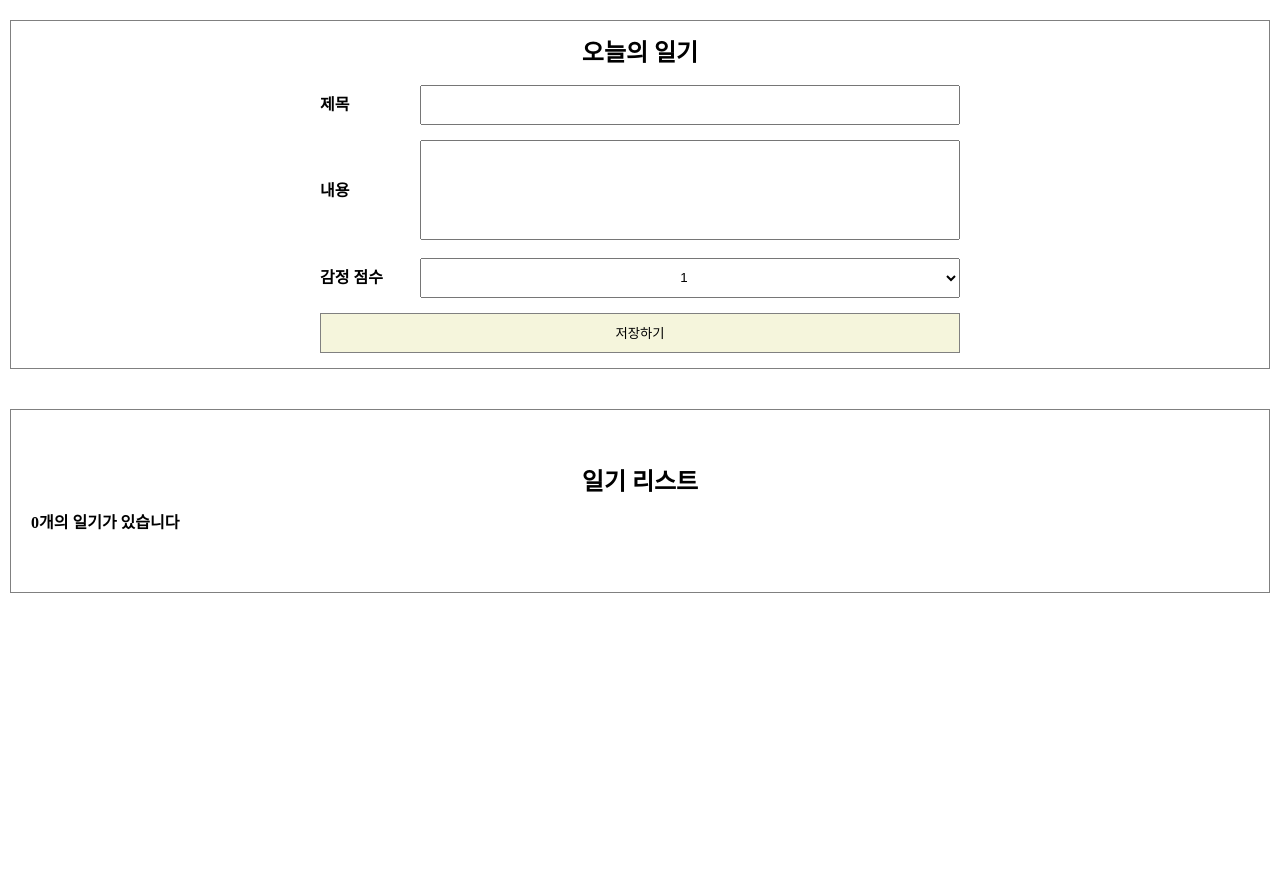
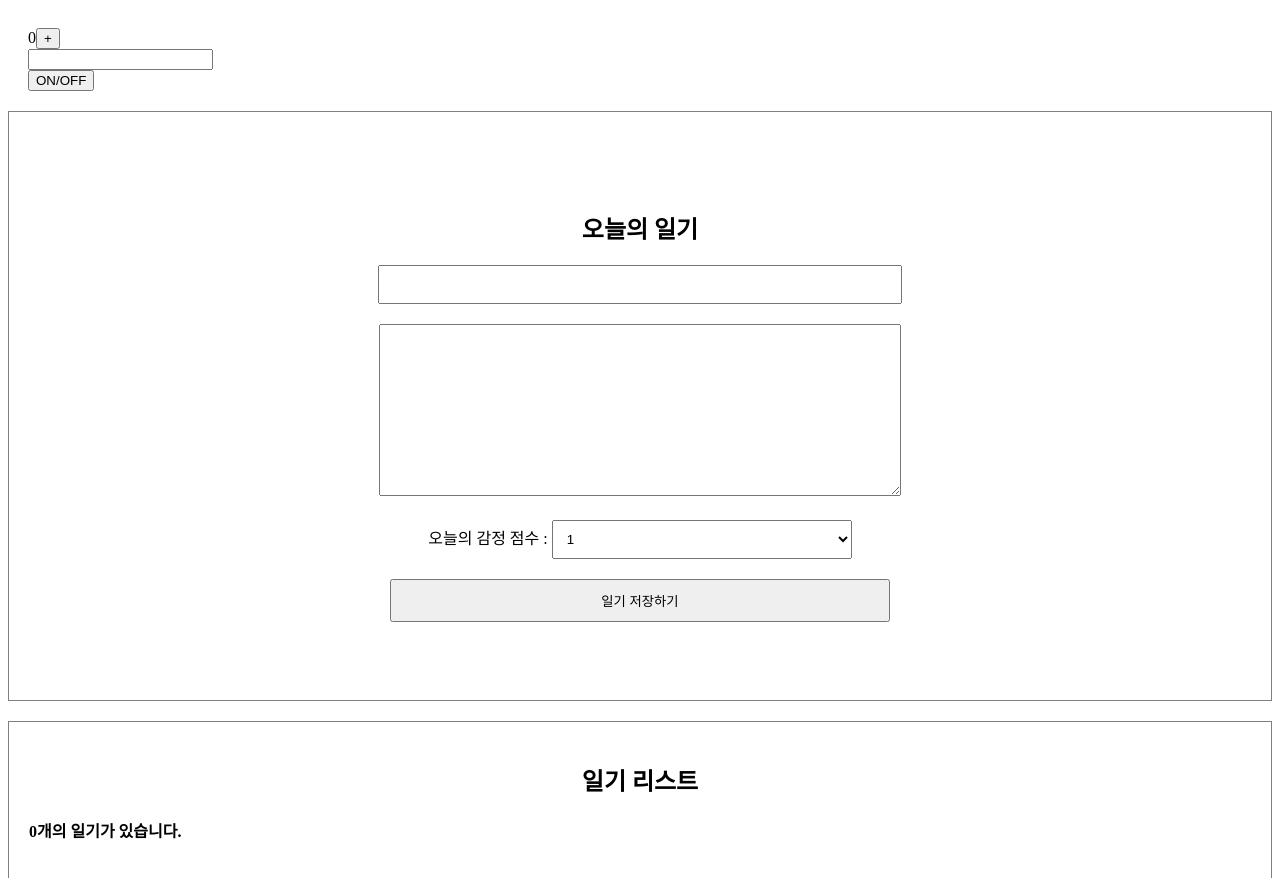
Before and after one commit to wonyj0228/simple-diary, a React (Create React App) app: page / in a window 1280 px wide. Shown: the top 878 px of the page. Before the commit the page ends 800 px from the top, so only its background shows below. Built offline with nearby package versions, Linux system fonts and the light colour scheme.

Commit message:
lifecycle - useEffect

```diff
--- a/src/index.js
+++ b/src/index.js
@@ -2,8 +2,8 @@
 import ReactDOM from 'react-dom/client';
 import './index.css';
 // import App from './App';
-// import App from './repeat/App';
-import App from './self-diary/App';
+import App from './repeat/App';
+// import App from './self-diary/App';
 
 const root = ReactDOM.createRoot(document.getElementById('root'));
 root.render(<App />);
--- a/src/repeat/App.js
+++ b/src/repeat/App.js
@@ -2,6 +2,7 @@
 import './App.css';
 import DiaryEditor from './DiaryEditor';
 import DiaryList from './DiaryList';
+import Lifecycle from './Lifecycle';
 
 function App() {
   const [data, setData] = useState([]);
@@ -36,6 +37,7 @@
 
   return (
     <div className="App">
+      <Lifecycle />
       <DiaryEditor onCreate={onCreate} />
       <DiaryList onRemove={onRemove} onEdit={onEdit} diaryList={data} />
     </div>
--- /dev/null
+++ b/src/repeat/Lifecycle.js
@@ -0,0 +1,63 @@
+import React, { useEffect, useState } from 'react';
+
+const Lifecycle = () => {
+  const [count, setCount] = useState(0);
+  const [text, setText] = useState('');
+  const [isVisible, setIsVisible] = useState(false);
+
+  const toggle = () => setIsVisible((prev) => !prev);
+
+  // Mount
+  useEffect(() => {
+    console.log('Mount!');
+  }, []);
+
+  // Update - 컴포넌트가 업데이트가 될 때
+  // 1. 의존성배열을 아예 넣지 않으면 컴포넌트가 업데이트 될 때 실행됨
+  // 2. 의존성 배열에 state(변수)를 넣으면 state가 변경될 때 해당 콜백 함수 실행됨
+  useEffect(() => {
+    console.log('Update!');
+  });
+
+  useEffect(() => {
+    console.log(`count is Update : ${count}`);
+    if (count > 5) {
+      alert('count가 5를 넘었습니다. 따라서 1로 초기화합니다.');
+      setCount(1);
+    }
+  }, [count]);
+
+  useEffect(() => {
+    console.log(`text is Update : ${text}`);
+  }, [text]);
+
+  const UnmountTest = () => {
+    useEffect(() => {
+      console.log('Mount!');
+
+      // Unmount
+      // useEffect의 콜백함수에서 함수를 return
+      return () => {
+        console.log('Unmount!');
+      };
+    }, []);
+
+    return <div>Unmount Testing Component</div>;
+  };
+
+  return (
+    <div style={{ padding: 20 }}>
+      <div>
+        {count}
+        <button onClick={() => setCount((prev) => prev + 1)}>+</button>
+      </div>
+      <div>
+        <input value={text} onChange={(e) => setText(e.target.value)} />
+      </div>
+      <button onClick={toggle}>ON/OFF</button>
+      {isVisible && <UnmountTest />}
+    </div>
+  );
+};
+
+export default Lifecycle;
```
